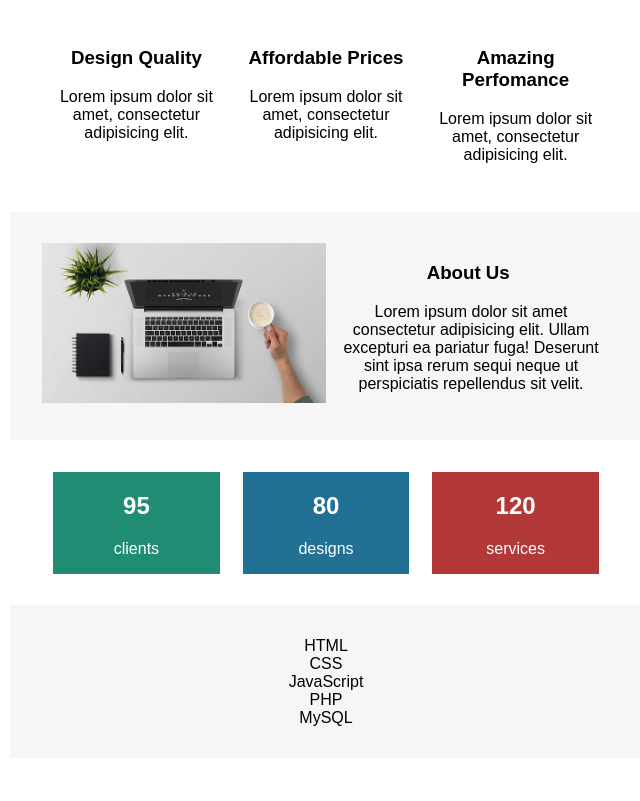
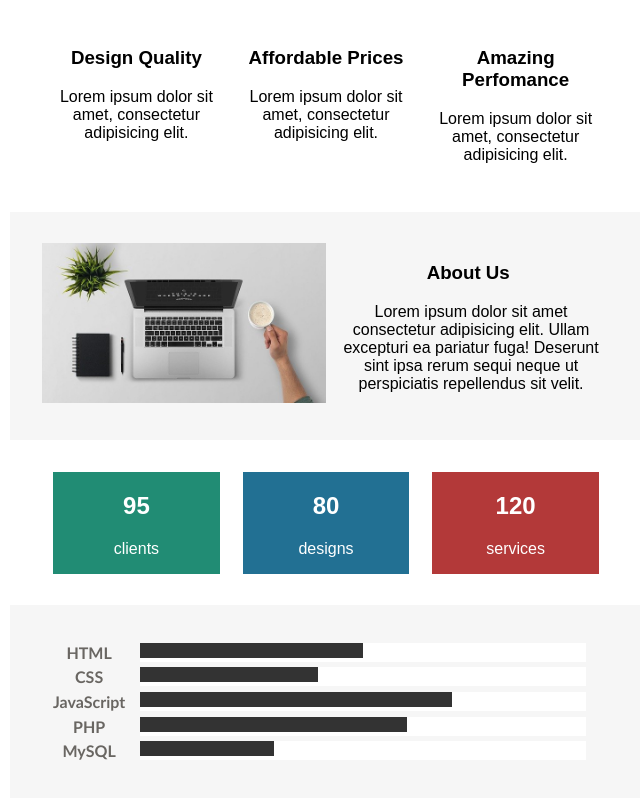
Before and after one commit to hajaraitel/landing_page_design_company, a plain HTML site: page index.html in a window 1280 px wide. Shown: the part 308-1109 px from the top of the page, without its empty margins (314-954 px from the left). Before the commit the page ends 1074 px from the top, so only its background shows below. Drawn offline with Linux system fonts and the light colour scheme.

Commit message:
.progress-30{

```diff
--- a/css/style.css
+++ b/css/style.css
@@ -92,3 +92,51 @@ img{
 .statistic h2{
     font-weight: bolder;
 }
+
+.progress-bar{
+   /* display: flex;
+    flex-direction: row;*/
+    display: grid;
+    grid-template-columns: 15% auto 5%;
+    margin: 1%;
+}
+
+.progress-bar-border{
+    background-color: white;
+    width: 100%;
+    margin-left: 2%;
+
+}
+
+.progress-bar-filling{
+
+    height: 15px;
+    background-color: #333333;
+
+}
+
+.progress-bar-title{
+    font-weight: bold;
+    font-family: 'Gill Sans', 'Gill Sans MT', Calibri, 'Trebuchet MS', sans-serif;
+    color: #696662;
+}
+
+.progress-50{
+    width: 50%;
+}
+
+.progress-40{
+    width: 40%;
+}
+
+.progress-70{
+    width: 70%;
+}
+
+.progress-30{
+    width: 30%;
+}
+
+.progress-60{
+    width: 60%;
+}
--- a/index.html
+++ b/index.html
@@ -61,34 +61,34 @@
             </section>
 
             <section class="theme-grey">
-                <div class="progess-bar">
+                <div class="progress-bar">
                     <div class="progress-bar-title">HTML</div>
                     <div class="progress-bar-border">
-                        <div class="progress-bar-filling"></div>
+                        <div class="progress-bar-filling progress-50"></div>
                     </div>
                 </div>
-                <div class="progess-bar">
+                <div class="progress-bar">
                     <div class="progress-bar-title">CSS</div>
                     <div class="progress-bar-border">
-                        <div class="progress-bar-filling"></div>
+                        <div class="progress-bar-filling progress-40"></div>
                     </div>
                 </div>
-                <div class="progess-bar">
+                <div class="progress-bar">
                     <div class="progress-bar-title">JavaScript</div>
                     <div class="progress-bar-border">
-                        <div class="progress-bar-filling"></div>
+                        <div class="progress-bar-filling progress-70"></div>
                     </div>
                 </div>
-                <div class="progess-bar">
+                <div class="progress-bar">
                     <div class="progress-bar-title">PHP</div>
                     <div class="progress-bar-border">
-                        <div class="progress-bar-filling"></div>
+                        <div class="progress-bar-filling progress-60"></div>
                     </div>
                 </div>
-                <div class="progess-bar">
+                <div class="progress-bar">
                     <div class="progress-bar-title">MySQL</div>
                     <div class="progress-bar-border">
-                        <div class="progress-bar-filling"></div>
+                        <div class="progress-bar-filling progress-30"></div>
                     </div>
                 </div>
             </section>
```
